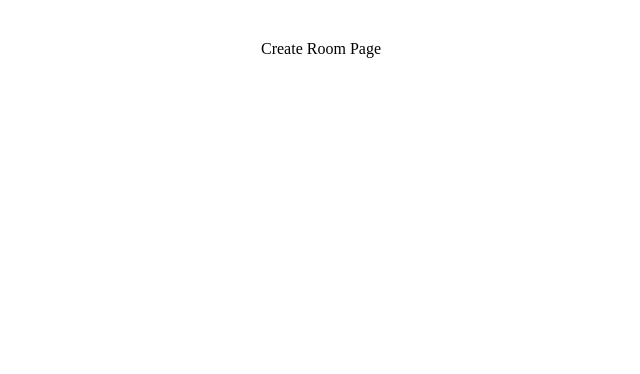
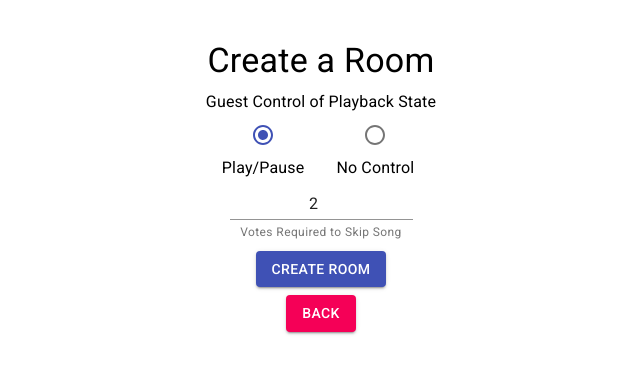
Before and after one commit to gydox/music-controller, a React (Vite) app in the folder frontend/: page /create_room in a window 1280 px wide. Shown: the top 374 px of the page, without its empty margins (319-959 px from the left). Built offline with nearby package versions, Linux system fonts and the light colour scheme.

Commit message:
added create room page to wrok with api endpoints at /api/create_room

```diff
--- a/frontend/src/pages/CreateRoomPage.jsx
+++ b/frontend/src/pages/CreateRoomPage.jsx
@@ -1,5 +1,106 @@
 import React from "react";
+import Button from "@material-ui/core/Button";
+import Grid from "@material-ui/core/Grid";
+import Typography from "@material-ui/core/Typography";
+import TextField from "@material-ui/core/TextField";
+import FormHelperText from "@material-ui/core/FormHelperText";
+import FormControl from "@material-ui/core/FormControl";
+import { Link } from "react-router-dom";
+import Radio from "@material-ui/core/Radio";
+import RadioGroup from "@material-ui/core/RadioGroup";
+import FormControlLabel from "@material-ui/core/FormControlLabel";
+import { useState } from "react";
 
-export default function CreateRoomPage() {
-  return <div>Create Room Page</div>;
+export default function CreateRoomPage(props) {
+  const defaultVotes = 2;
+
+  const [guestCanPause, setGuestCanPause] = useState(true);
+  const [votesToSkip, setVotesToSkip] = useState(defaultVotes);
+
+  const handleVotesChange = (e) => {
+    setVotesToSkip(e.target.value);
+    console.log("handled votes change");
+  };
+
+  const handleGuestCanPauseChange = (e) => {
+    setGuestCanPause(e.target.value === "true" ? true : false);
+  };
+
+  const handleRoomButtonPressed = () => {
+    const requestOptions = {
+      method: "POST",
+      headers: { "Content-Type": "application/json" },
+      body: JSON.stringify({
+        guest_can_pause: guestCanPause,
+        votes_to_skip: votesToSkip,
+      }),
+    };
+    fetch("http://127.0.0.1:8000/api/create_room", requestOptions)
+      .then((response) => response.json())
+      .then((data) => console.log(data));
+  };
+
+  return (
+    <Grid container spacing={1}>
+      <Grid item xs={12} align="center">
+        <Typography component="h4" variant="h4">
+          Create a Room
+        </Typography>
+      </Grid>
+      <Grid item xs={12} align="center">
+        <FormControl component="fieldset">
+          <Typography component="h5" cariant="h5">
+            Guest Control of Playback State
+          </Typography>
+          <RadioGroup
+            row
+            defaultValue="true"
+            onChange={handleGuestCanPauseChange}
+          >
+            <FormControlLabel
+              value="true"
+              control={<Radio color="primary" />}
+              label="Play/Pause"
+              labelPlacement="bottom"
+            ></FormControlLabel>
+            <FormControlLabel
+              value="false"
+              control={<Radio color="secondary" />}
+              label="No Control"
+              labelPlacement="bottom"
+            ></FormControlLabel>
+          </RadioGroup>
+        </FormControl>
+      </Grid>
+      <Grid item xs={12} align="center">
+        <FormControl>
+          <TextField
+            id="votes"
+            required={true}
+            type="number"
+            onChange={handleVotesChange}
+            defaultValue={defaultVotes}
+            inputProps={{ min: 1, style: { textAlign: "center" } }}
+          />
+          <FormHelperText component={"span"}>
+            <div align="center">Votes Required to Skip Song</div>
+          </FormHelperText>
+        </FormControl>
+      </Grid>
+      <Grid item xs={12} align="center">
+        <Button
+          color="primary"
+          variant="contained"
+          onClick={handleRoomButtonPressed}
+        >
+          Create Room
+        </Button>
+      </Grid>
+      <Grid item xs={12} align="center">
+        <Button color="secondary" variant="contained" to="/" component={Link}>
+          Back
+        </Button>
+      </Grid>
+    </Grid>
+  );
 }
```
